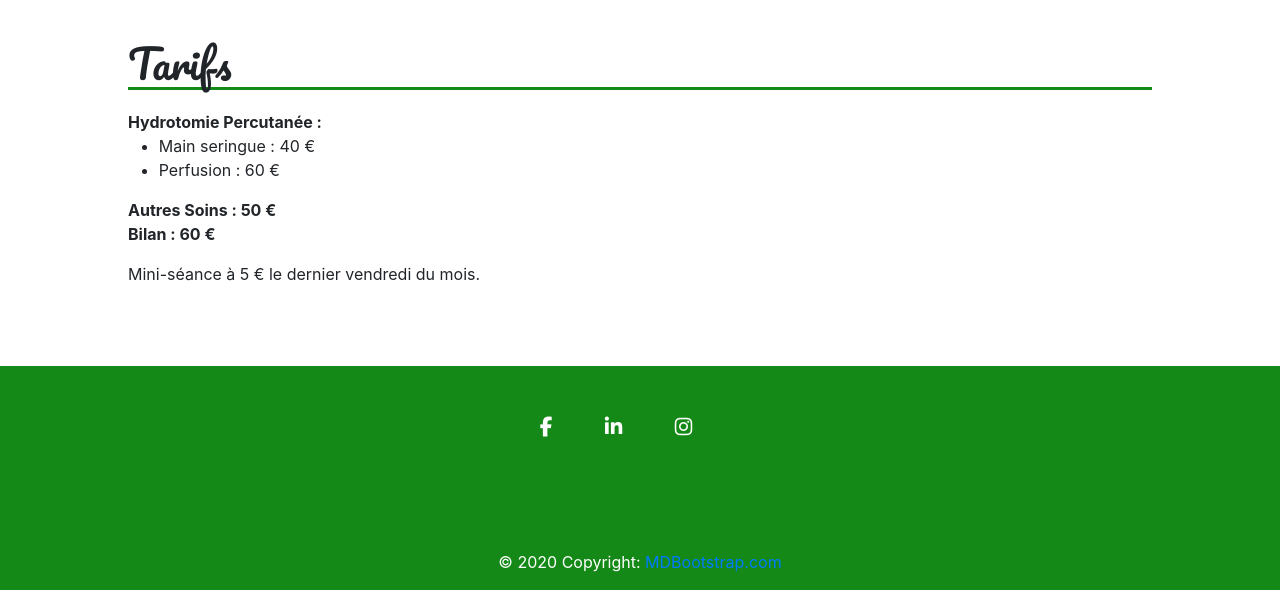
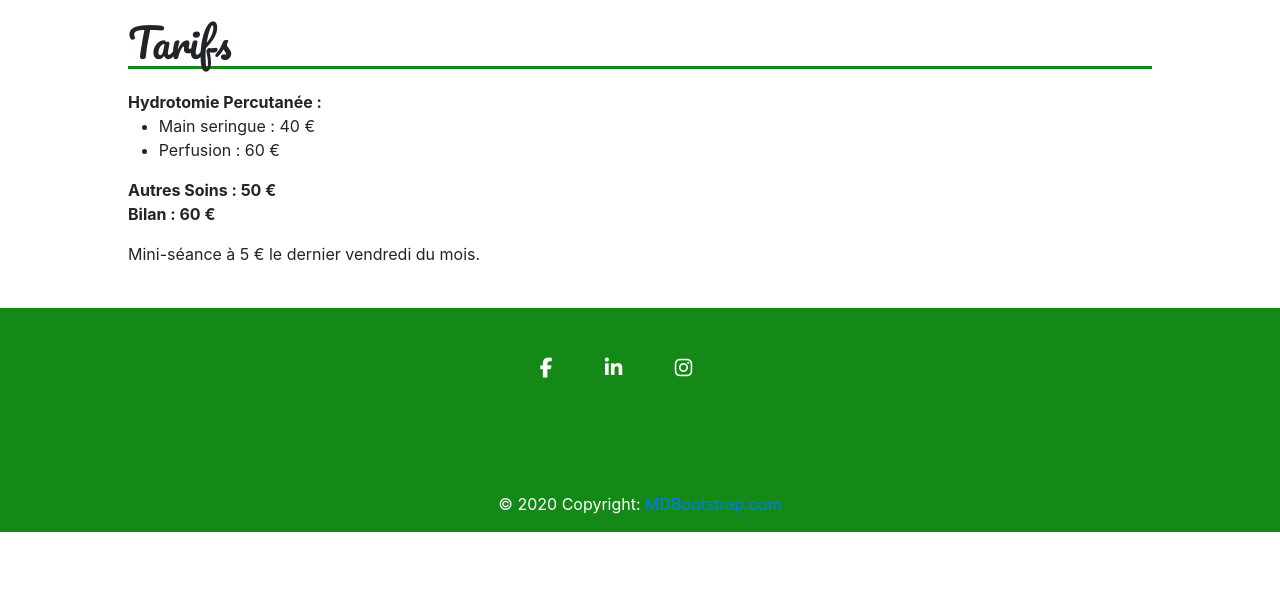
Before and after one commit to lamaisonduprendresoin/La-maison-du-prendre-soin.github.io, a plain HTML site: page prix.html in a window 1280 px wide. Shown: the part 1039-1629 px from the top of the page. After the commit the page ends 1571 px from the top, so only its background shows below. Drawn offline with nearby package versions, Linux system fonts and the light colour scheme.

Commit message:
MODIF - fix spaces problemes

```diff
--- a/public/css/base.css
+++ b/public/css/base.css
@@ -71,14 +71,13 @@ body{
     width: 80%;
     margin: auto;
     text-align: justify;
-    margin-bottom: 20px;
-    margin-bottom: 5%;
+    margin-bottom: 2%;
 }
 
 .body_title{
     font-family: 'Pacifico', cursive;
     border-bottom: 3px solid #158917;
-    margin-top: 4%;
+    margin-top: 2%;
     margin-bottom: 2%;
     text-align: left;
 }
```
Also changed, not shown: index.html (+1 -4 lines).
